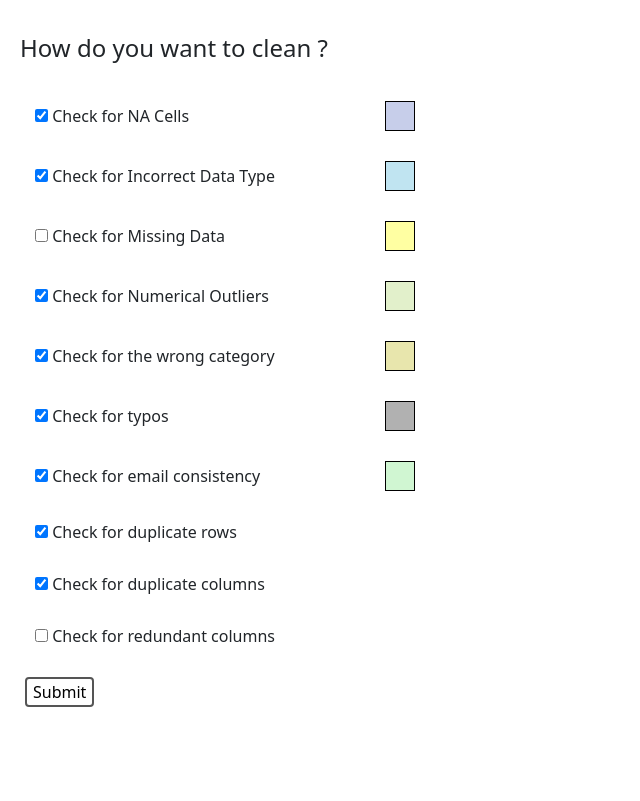
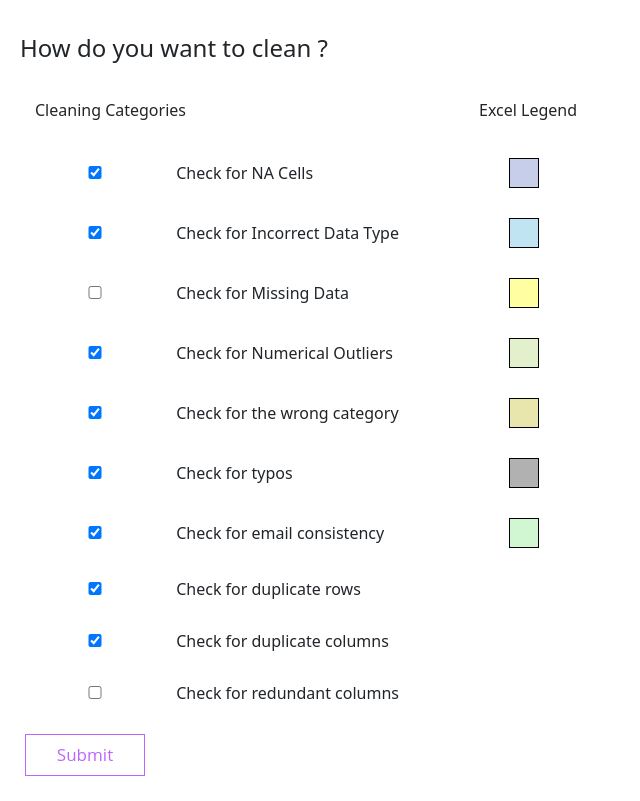
Before and after one commit to Shubhanshi-Gaudani/338-dirtydata, a Flask app: page /config in a window 1280 px wide. Shown: the whole page, without its empty margins (0-640 px from the left). Before the commit the page ends 707 px from the top, so only its background shows below. Run offline with Flask 2, Linux system fonts and the light colour scheme.

Commit message:
config page done

```diff
--- a/src/ui/Flask/static/configstyles.css
+++ b/src/ui/Flask/static/configstyles.css
@@ -16,15 +16,29 @@ legend{
     margin-bottom: 20px;
 }
 
-input{
+/* input{
     background-color: white;
    color: black;
-   border: 2px solid #555555;
+   border: 1px solid #555555;
    border-radius: 4px;
+} */
+
+input{
+  color: #bc65ff;
+   background: #fff;
+   border: 1px solid #bc65ff;
+   font-size: 17px;
+   padding: 7px 12px;
+   font-weight: normal;
+   margin-right: 17px;
+   display: inline-block;
+   text-decoration: none;
+   font-family: 'Open Sans', sans-serif;
+   min-width: 120px;
+   /* margin-left: 15px; */
 }
-
 input:hover {
-    background-color: #555555;
+    background-color: #bc65ff;
     color: white;
   }
 .square1 {
--- a/src/ui/Flask/templates/config.html
+++ b/src/ui/Flask/templates/config.html
@@ -9,7 +9,17 @@
 
       <fieldset>
         <legend>How do you want to clean ?</legend>
+
         <table>
+          <tr>
+            <td>
+              <h6>Cleaning Categories</h6>
+            </td>
+            <td>
+              <h6 style="margin-left: 50px;">Excel Legend</h6>
+            </td>
+          </tr>
+
           <tr>
             <td>
               <input type="checkbox" id="checkNA" name="source" value="checkNA" checked>
```
